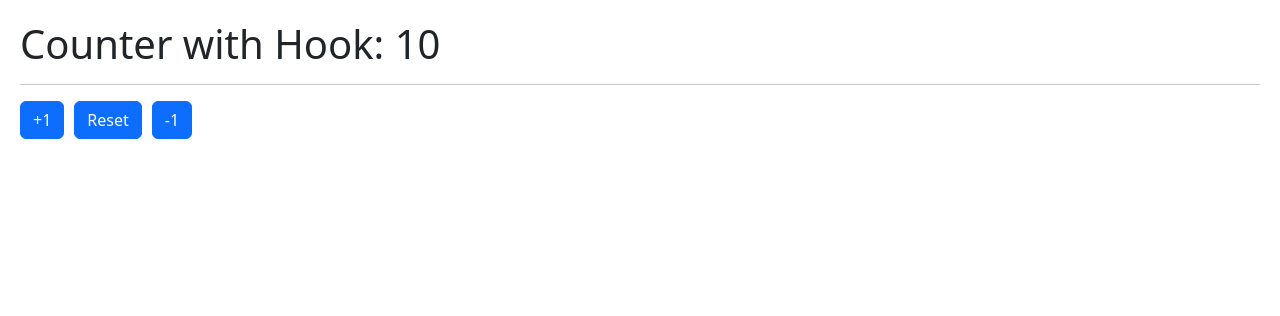
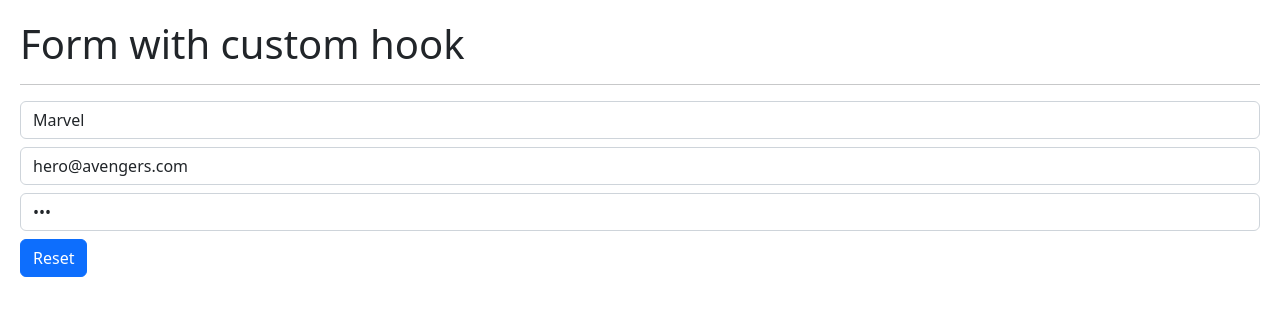
Before and after one commit to mondev811/hooks, a React (Vite) app: page / in a window 1280 px wide. Shown: the top 316 px of the page. Built offline with nearby package versions, Linux system fonts and the light colour scheme.

Commit message:
Custom hook useForm

```diff
--- /dev/null
+++ b/src/02-useEffect/FormWithCustomHook.jsx
@@ -0,0 +1,43 @@
+import React from "react";
+import { useForm } from "../hooks/useForm";
+
+export const FormWithCustomHook = () => {
+  const { username, email, password, onInputChange, onResetForm } = useForm({
+    username: "Marvel",
+    email: "hero@avengers.com",
+    password: "123",
+  });
+  return (
+    <>
+      <h1>Form with custom hook</h1>
+      <hr />
+      <input
+        type="text"
+        className="form-control"
+        placeholder="Username"
+        name="username"
+        value={username}
+        onChange={onInputChange}
+      />
+      <input
+        type="email"
+        className="form-control mt-2"
+        placeholder="email@domain.com"
+        name="email"
+        value={email}
+        onChange={onInputChange}
+      />
+      <input
+        type="password"
+        className="form-control mt-2"
+        placeholder="password"
+        name="password"
+        value={password}
+        onChange={onInputChange}
+      />
+      <button className="btn btn-primary mt-2" onClick={onResetForm}>
+        Reset
+      </button>
+    </>
+  );
+};
--- /dev/null
+++ b/src/hooks/useForm.js
@@ -0,0 +1,17 @@
+import React, { useState } from "react";
+
+export const useForm = (initialFormState = {}) => {
+  const [formState, setFormState] = useState(initialFormState);
+
+  const onInputChange = ({ target }) => {
+    setFormState({
+      ...formState,
+      [target.name]: target.value,
+    });
+  };
+
+  const onResetForm = () => {
+    setFormState(initialFormState);
+  };
+  return { ...formState, onInputChange, onResetForm };
+};
--- a/src/main.jsx
+++ b/src/main.jsx
@@ -1,15 +1,20 @@
 import React from "react";
 import ReactDOM from "react-dom/client";
+import { FormWithCustomHook } from "./02-useEffect/FormWithCustomHook";
+// import { SimpleForm } from "./02-useEffect/SimpleForm";
 // import { CounterApp } from "./01-useState/CounterApp";
-import { CounterWithCustomHook } from "./01-useState/CounterWithCustomHook";
+// import { CounterWithCustomHook } from "./01-useState/CounterWithCustomHook";
 import "./index.css";
 
 // import { HooksApp } from "./HooksApp";
 
 ReactDOM.createRoot(document.getElementById("root")).render(
-  <React.StrictMode>
-    {/* <HooksApp /> */}
-    {/* <CounterApp /> */}
-    <CounterWithCustomHook />
-  </React.StrictMode>
+  // <React.StrictMode>
+  //   <HooksApp />
+  //   <CounterApp />
+  //   <CounterWithCustomHook />
+  //   <SimpleForm />
+  // </React.StrictMode>
+  // <SimpleForm />
+  <FormWithCustomHook />
 );
```
